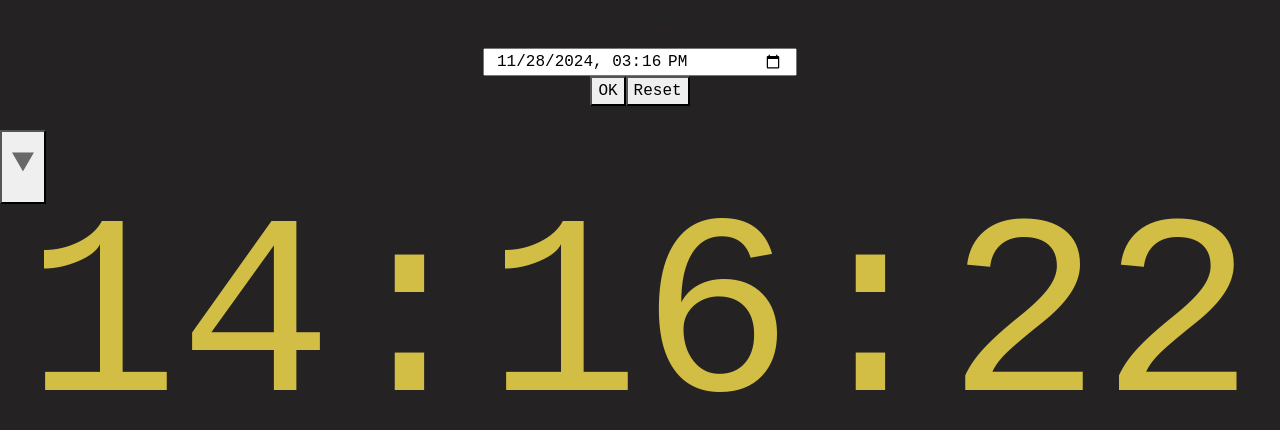
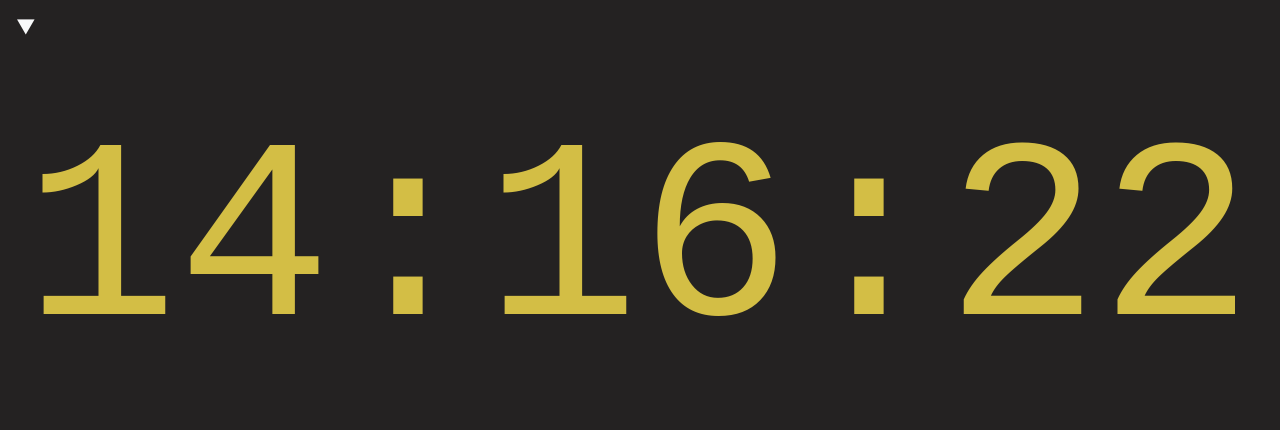
Before and after one commit to conradstrassburger/OneTimer, an Angular app: page / in a window 1280 px wide. Shown: the top 430 px of the page. Built offline with nearby package versions, Linux system fonts and the light colour scheme.

Commit message:
Make styles look good again after importing bootstrap

```diff
--- a/src/app/app.component.html
+++ b/src/app/app.component.html
@@ -18,8 +18,8 @@
       <div class="progress-bar" [style.width]="progress"></div>
     </div>
     @if (state == State.Running) {
-      <div class="row end">Ende: {{ endDateTime.toLocaleString(DateTime.TIME_SIMPLE) }}</div>
-      <div class="row countdown">noch {{remainingTime.rescale().set({milliseconds: 0}).rescale().toHuman()}}</div>
+      <div class="row end justify-content-center">Ende: {{ endDateTime.toLocaleString(DateTime.TIME_SIMPLE) }}</div>
+      <div class="row countdown justify-content-center">noch {{remainingTime.rescale().set({milliseconds: 0}).rescale().toHuman()}}</div>
     }
   }
   @if (state == State.Finished) {
--- a/src/app/topbar/topbar.component.html
+++ b/src/app/topbar/topbar.component.html
@@ -1,11 +1,19 @@
-<nav class="navbar">
+<nav class="navbar bg-secondary" [style.transform]="isOpen()">
   <div class="container-fluid">
-    <p>End-Zeitpunkt</p>
-    <div class="row w-25 mx-auto"><input type="datetime-local" class="inputbox" [(ngModel)]="date"></div>
-    <button type="button" (click)="ok()">OK</button>
-    <button type="button" (click)="setDefaultTime()">Reset</button>
+      <div class="row w-100 justify-content-center">
+        <div class="col-4 align-content-center">
+          <label for="dateTime" class="form-label text-primary me-2">End-Zeitpunkt</label>
+          <input id="dateTime" type="datetime-local" class="form-control inputbox" [(ngModel)]="date">
+        </div>
+        <div class="col-2">
+          <div class="row-cols-2">
+            <button class="btn btn-outline-primary" type="button" (click)="ok()">OK</button>
+            <button class="btn btn-outline-primary" type="button" (click)="setDefaultTime()">Reset</button>
+          </div>
+        </div>
+      </div>
   </div>
+  <button class="btn position-absolute top-100" type="button" (click)="toggle()">
+    <span class="text-light fs-2">{{open ? "⯅" : "⯆"}}</span>
+  </button>
 </nav>
-
-<br><!-- todo remove -->
-<button type="button" id="topbarbutton" class="topbarbutton" [className]="isOpen ? 'topbarbutton open' : 'topbarbutton'" (click)="toggle()">{{open ? "⯅" : "⯆"}}</button>
--- a/src/app/topbar/topbar.component.scss
+++ b/src/app/topbar/topbar.component.scss
@@ -1,20 +1,3 @@
-//:host {
-//  background: rgba(255, 255, 255, 0.082);
-//  transition: transform 400ms;
-//  height: 20%;
-//  color: #bea513;
-//  display: block;
-//
-//  :not(.open) {
-//    transform: translateY(-100%);
-//  }
-//}
-
-.topbarbutton {
-  box-sizing: border-box;
-  padding: 5px;
-  color: #686868;
-  position: absolute;
-  font-size: 40px;
-  left: 0;
+.navbar {
+  transition: transform 400ms;
 }
--- a/src/app/topbar/topbar.component.ts
+++ b/src/app/topbar/topbar.component.ts
@@ -22,8 +22,8 @@ export class TopbarComponent {
     this.setDefaultTime()
   }
 
-  @HostBinding('class.open') get isOpen() {
-    return this.open;
+  isOpen() {
+    return this.open ? "translateY(0)" : "translateY(-100%)"
   }
 
   toggle() {
--- a/src/styles/styles.scss
+++ b/src/styles/styles.scss
@@ -24,23 +24,8 @@
 @import "../node_modules/bootstrap/scss/grid";
 @import "../node_modules/bootstrap/scss/helpers";
 @import "../node_modules/bootstrap/scss/progress";
+@import "../node_modules/bootstrap/scss/navbar";
+@import "../node_modules/bootstrap/scss/buttons";
 
 // 7. Optionally include utilities API last to generate classes based on the Sass map in `_utilities.scss`
 @import "../node_modules/bootstrap/scss/utilities/api";
-
-// 8. Add additional custom code here
-
-* {
-  margin: 0
-}
-
-body {
-  font-family: "Courier New", monospace;
-  text-align: center;
-  background: #242222;
-}
-
-p{
-  font-size: 16px;
-  padding: 4px;
-}
--- a/src/styles/variables.scss
+++ b/src/styles/variables.scss
@@ -1,3 +1,5 @@
+$font-family-base: "Courier New", monospace;
+$body-bg: #242222;
 $primary: #bea513;
 $secondary: rgb(65, 63, 63);
 $progress-border-radius: .1rem;
```
